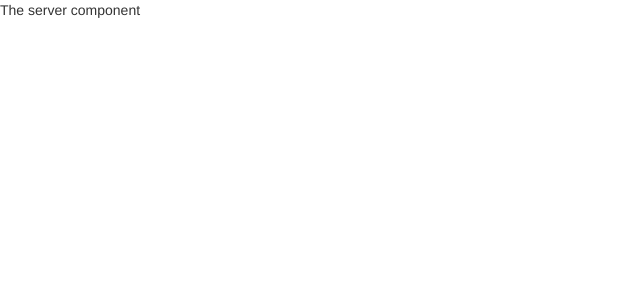
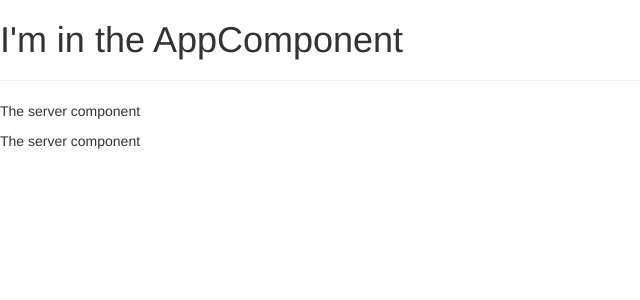
Before and after one commit to skywithin/ngDemo2-app, an Angular app: page / in a window 1280 px wide. Shown: the top 300 px of the page, without its empty margins (0-640 px from the left). Built offline with nearby package versions, Linux system fonts and the light colour scheme.

Commit message:
Add ServerBucket Component

```diff
--- a/src/app/app.component.html
+++ b/src/app/app.component.html
@@ -1 +1,3 @@
-<app-server></app-server>
+<h1>I'm in the AppComponent</h1>
+<hr>
+<app-server-bucket></app-server-bucket>
--- a/src/app/app.module.ts
+++ b/src/app/app.module.ts
@@ -4,11 +4,13 @@ import { FormsModule } from '@angular/forms';
 
 import { AppComponent } from './app.component';
 import { ServerComponent } from './server/server.component';
+import { ServerBucketComponent } from './server-bucket/server-bucket.component';
 
 @NgModule({
   declarations: [
     AppComponent,
-    ServerComponent
+    ServerComponent,
+    ServerBucketComponent
   ],
   imports: [
     BrowserModule,
--- /dev/null
+++ b/src/app/server-bucket/server-bucket.component.html
@@ -0,0 +1,2 @@
+<app-server></app-server>
+<app-server></app-server>
--- /dev/null
+++ b/src/app/server-bucket/server-bucket.component.ts
@@ -0,0 +1,15 @@
+import { Component, OnInit } from '@angular/core';
+
+@Component({
+  selector: 'app-server-bucket',
+  templateUrl: './server-bucket.component.html',
+  styleUrls: ['./server-bucket.component.css']
+})
+export class ServerBucketComponent implements OnInit {
+
+  constructor() { }
+
+  ngOnInit() {
+  }
+
+}
```
Also changed, not shown: src/app/server-bucket/server-bucket.component.css (added).
